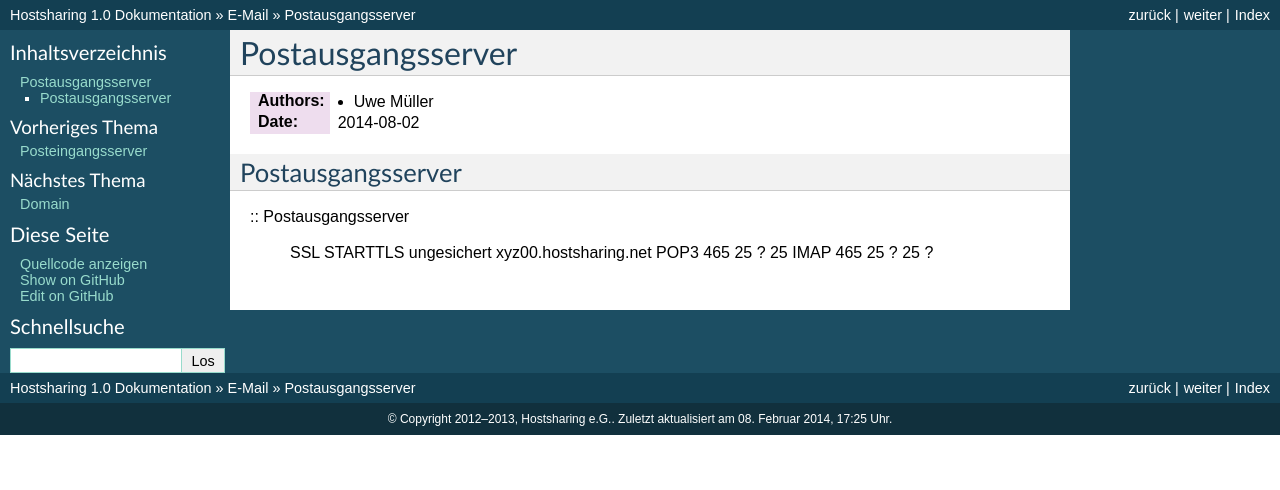
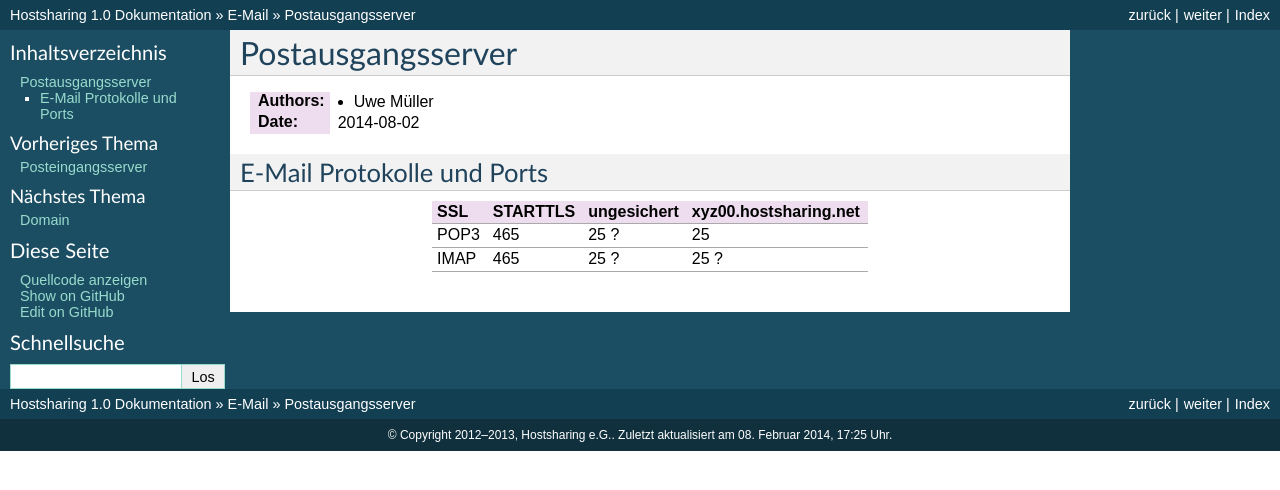
Before and after one commit to hostsharing/hs.docs.users, a Sphinx documentation site: the page built from source/email/postausgangsserver.rst, in a window 1280 px wide. Shown: the top 490 px of the page. Built offline with Sphinx 7.4.7, drawn with Linux system fonts in a browser that asks for light colours; pages that are not in the unit, such as notebooks, are missing from menus.

Commit message:
add table

```diff
--- a/source/email/postausgangsserver.rst
+++ b/source/email/postausgangsserver.rst
@@ -3,16 +3,16 @@
 ==================
 
 :Authors: - Uwe Müller
-:Date: 2014-08-02
-
-Postausgangsserver
-------------------
+:Date:    2014-08-02
 
 
+E-Mail Protokolle und Ports
+---------------------------
 
-
-::        Postausgangsserver
-
-        SSL   STARTTLS    ungesichert        xyz00.hostsharing.net
-        POP3    465        25 ?                 25
-        IMAP    465        25 ?                 25 ?
++------+----------+-------------+-----------------------+
+| SSL  | STARTTLS | ungesichert | xyz00.hostsharing.net |
++======+==========+=============+=======================+
+| POP3 |   465    |      25 ?   |             25        |
++------+----------+-------------+-----------------------+
+| IMAP |   465    |      25 ?   |             25 ?      |
++------+----------+-------------+-----------------------+
```
